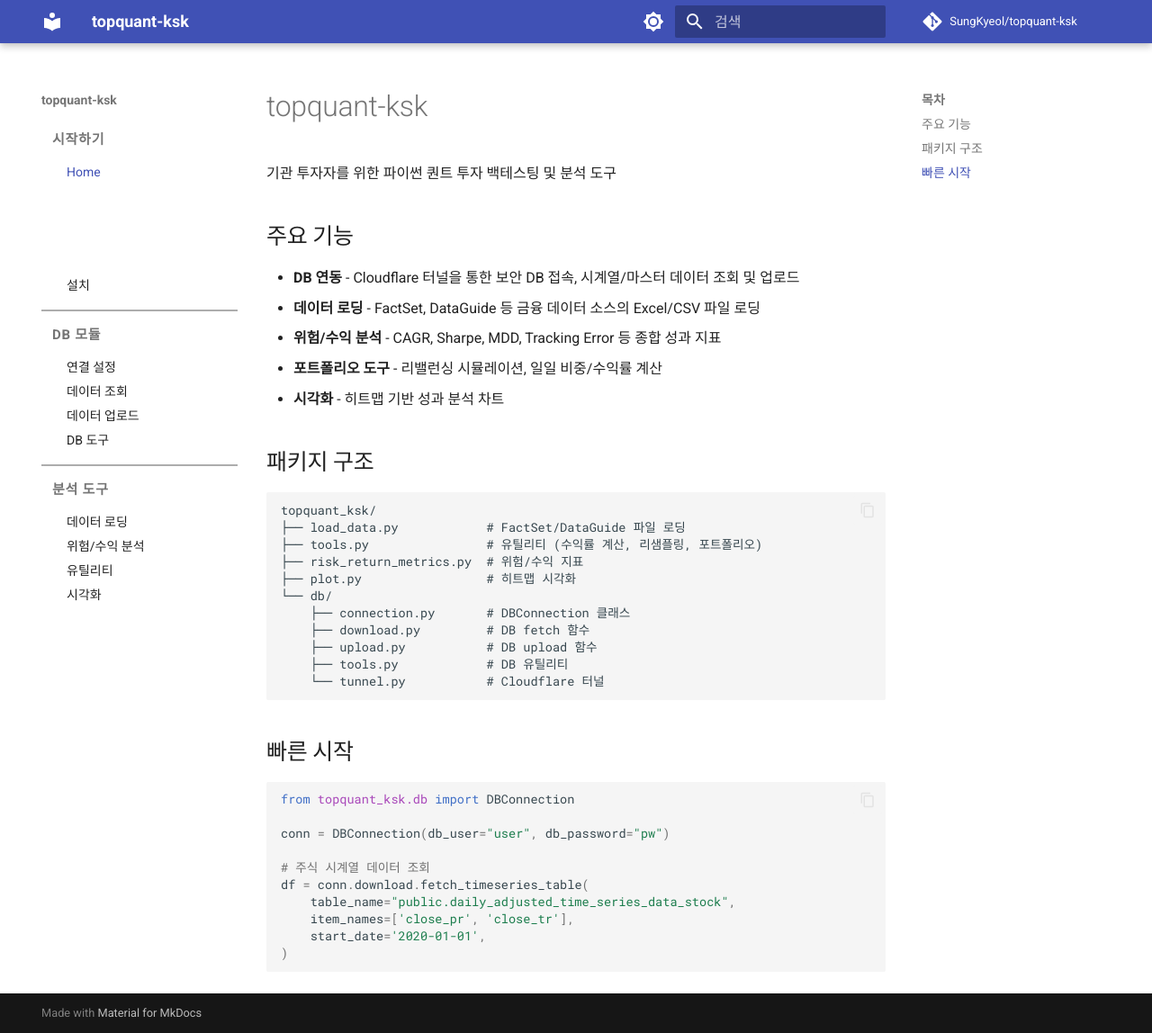
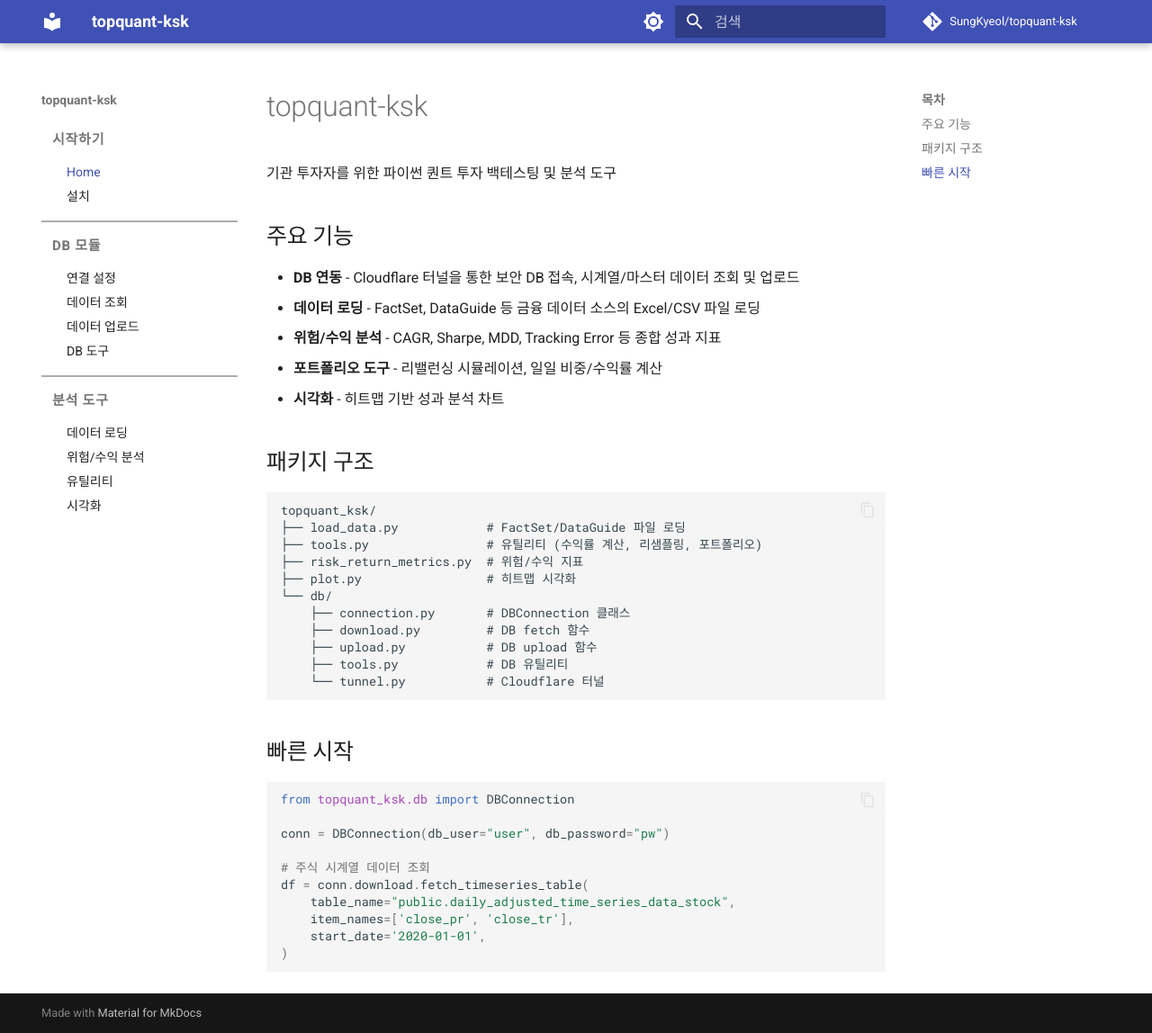
Before and after one commit to SungKyeol/topquant-ksk, an MkDocs documentation site: the page built from docs/index.md, in a window 1280 px wide and 1148 px high. Shown: the whole window at 90% size. Built offline with MkDocs 1.6.1 and Material for MkDocs 9.7.7, drawn with Linux system fonts in a browser that asks for light colours; comment, search, counter and statistics services are not loaded.

Commit message:
Fix nav gap: only expand top-level sections, hide page TOC
Co-Authored-By: Claude Opus 4.6 (1M context) <noreply@anthropic.com>

```diff
--- a/docs/stylesheets/extra.css
+++ b/docs/stylesheets/extra.css
@@ -1,8 +1,8 @@
-/* 모든 nav 섹션 항상 펼침 */
-.md-nav__toggle ~ .md-nav {
+/* 최상위 섹션만 항상 펼침 (페이지 내부 TOC는 숨김) */
+.md-nav--primary > .md-nav__list > .md-nav__item--section > .md-nav__toggle ~ .md-nav {
   display: block !important;
 }
-.md-nav__toggle {
+.md-nav--primary > .md-nav__list > .md-nav__item--section > .md-nav__toggle {
   display: none;
 }
 
```
